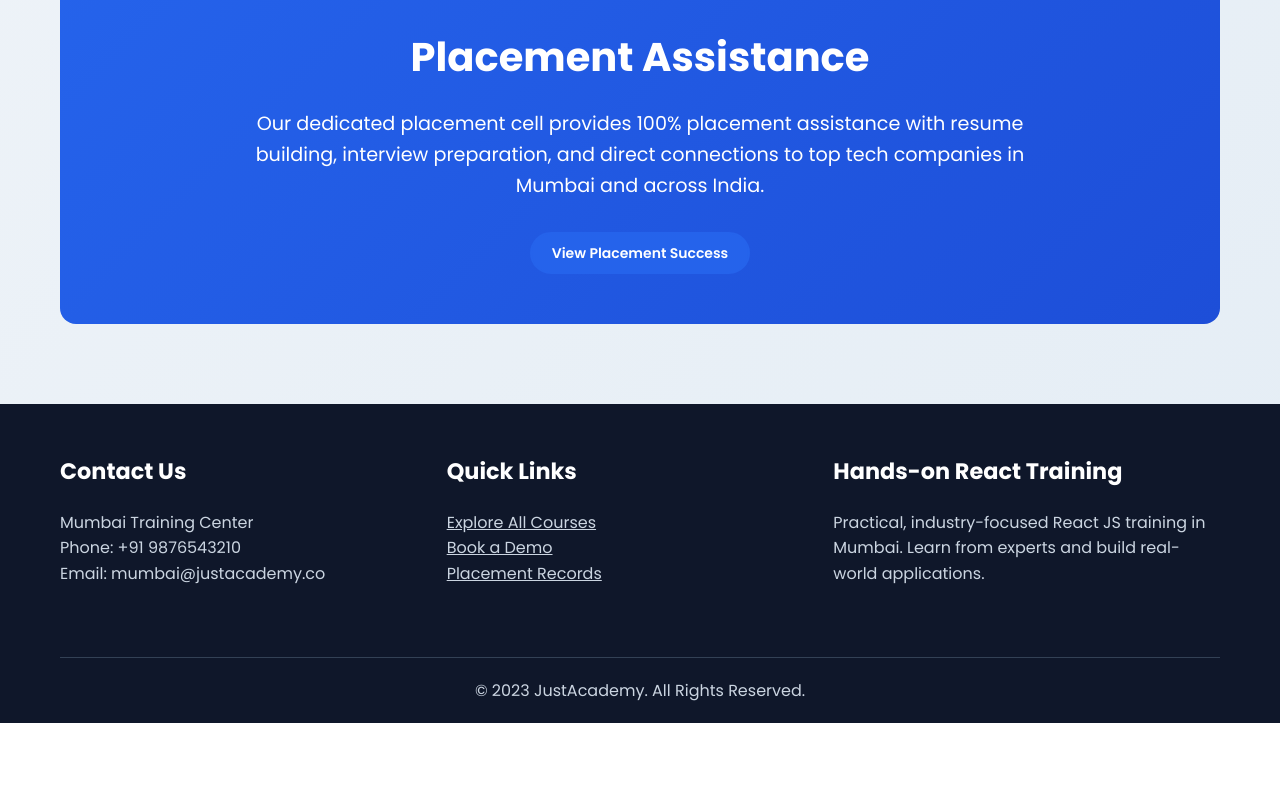
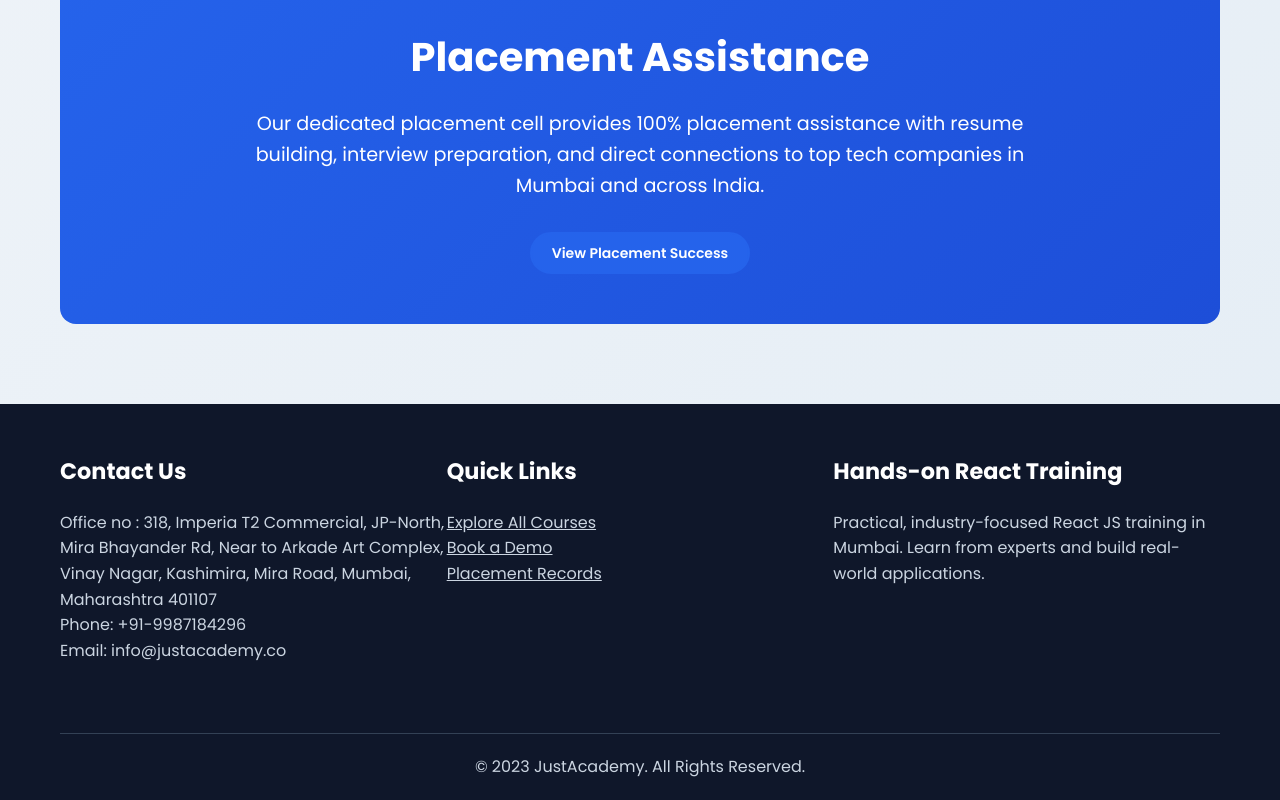
Before and after one commit to justacademy0/hands-on-react-js-training-mumbai-justacademy, a plain HTML site: page index.html in a window 1280 px wide. Shown: the part 1859-2659 px from the top of the page. Before the commit the page ends 2582 px from the top, so only its background shows below. Drawn offline with nearby package versions, Linux system fonts and the light colour scheme.

Commit message:
Update index.html

```diff
--- a/index.html
+++ b/index.html
@@ -440,9 +440,13 @@
             <div class="footer-content">
                 <div class="footer-section">
                     <h3>Contact Us</h3>
-                    <p>Mumbai Training Center</p>
-                    <p>Phone: +91 9876543210</p>
-                    <p>Email: mumbai@justacademy.co</p>
+                    <p>Office no : 318, Imperia T2 Commercial,
+JP-North, Mira Bhayander Rd,
+Near to Arkade Art Complex,
+Vinay Nagar, Kashimira, Mira Road,
+Mumbai, Maharashtra 401107</p>
+                    <p>Phone: +91-9987184296</p>
+                    <p>Email: info@justacademy.co</p>
                 </div>
 
                 <div class="footer-section">
```
